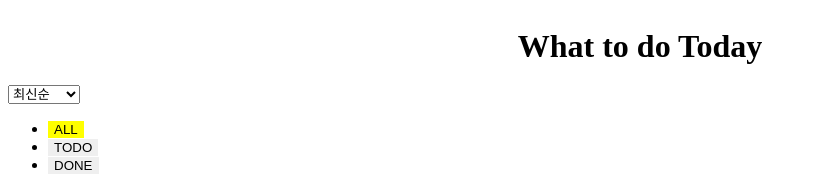
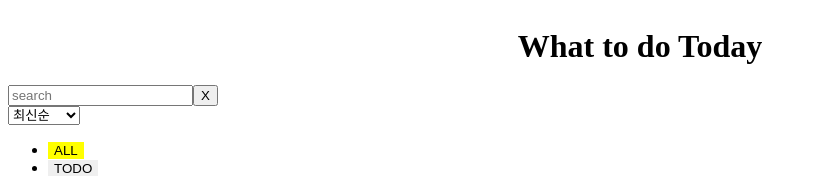
Before and after one commit to ebokyung/todo-app-plus, a React (Create React App) app in the folder 03.react/: page / in a window 1280 px wide. Shown: the top 176 px of the page, without its empty margins (0-817 px from the left). Built offline with nearby package versions, Linux system fonts and the light colour scheme; no server answers.

Commit message:
feat : search

```diff
--- a/03.react/src/pages/mainPage/TodoListMain.tsx
+++ b/03.react/src/pages/mainPage/TodoListMain.tsx
@@ -1,6 +1,6 @@
 import TodoUpdate from '../../component/updatePage/TodoUpdate';
 import { getTodoList, deleteTodoItem, patchTodoItem } from '../../API/axios';
-import { useEffect, useState } from 'react';
+import { ChangeEvent, useEffect, useState } from 'react';
 import { useNavigate } from 'react-router-dom';
 import styled from 'styled-components';
 
@@ -10,18 +10,21 @@ export const TodoListMain = () => {
   const categories = ['ALL', 'TODO', 'DONE'];
   const sorting = ['latest', 'earliest'];
   const [sort, setSort] = useState(sorting[0]);
+  const [inputSearch, setInputSearch] = useState('');
 
   const [toggle, setToggle] = useState<{ [key: number]: boolean }>({});
   const navigate = useNavigate();
 
-  const getData = async () => {
+  const getData = async (isSearchReset = false) => {
     const dataAll = (await getTodoList()).data.items;
-    const filteredData =
+    let filteredData =
       category === 'ALL'
         ? dataAll
         : category === 'TODO'
         ? dataAll.filter((i) => !i.done)
         : dataAll.filter((i) => i.done);
+
+    if (inputSearch && !isSearchReset) filteredData = searchKeyword(filteredData);
 
     if (sort === 'latest')
       filteredData.sort((a, b) => +new Date(b.updatedAt) - +new Date(a.updatedAt));
@@ -62,8 +65,39 @@ export const TodoListMain = () => {
     getData();
   };
 
+  const handleSearchInput = (e: ChangeEvent<HTMLInputElement>) => {
+    const target = e.target as HTMLInputElement;
+    setInputSearch(target.value);
+  };
+
+  const searchKeyword = (data: TodoItem[]) => {
+    return data?.filter((item) => item.title.includes(inputSearch));
+  };
+
+  const submitSearchKeyword = (e: React.FormEvent<HTMLFormElement>) => {
+    e.preventDefault();
+    const foundItems = searchKeyword(data!);
+    setData(foundItems);
+  };
+  const clearInput = () => {
+    setInputSearch('');
+    getData(true);
+  };
+
+  useEffect(() => {}, [inputSearch]);
+
   return (
     <>
+      <form onSubmit={submitSearchKeyword}>
+        <input
+          type='text'
+          name='search'
+          placeholder='search'
+          value={inputSearch}
+          onChange={handleSearchInput}
+        />
+        <input type='reset' value='X' alt='Clear the search form' onClick={clearInput} />
+      </form>
       <select onChange={(e) => setSort(e.target.value)}>
         <option value='latest' selected>
           최신순
@@ -95,9 +129,8 @@ export const TodoListMain = () => {
             <TodoUpdate idNum={item._id} toggle={toggle[item._id]} getData={getData} />
           </li>
         ))}
-        {!data?.length && category === 'TODO' && <TodoGuide>할일을 추가해주세요.</TodoGuide>}
-        {!data?.length && category === 'DONE' && <TodoGuide>할일을 완료해주세요.</TodoGuide>}
-        {!data?.length && category === 'DONE' && <TodoGuide>할일을 완료해주세요.</TodoGuide>}
+        {/* {!data?.length && category === 'TODO' && <TodoGuide>할일을 추가해주세요.</TodoGuide>}
+        {!data?.length && category === 'DONE' && <TodoGuide>할일을 완료해주세요.</TodoGuide>} */}
       </TodoList>
       <ButtonContainer>
         <Button onClick={moveToRegist}>등록</Button>
```
